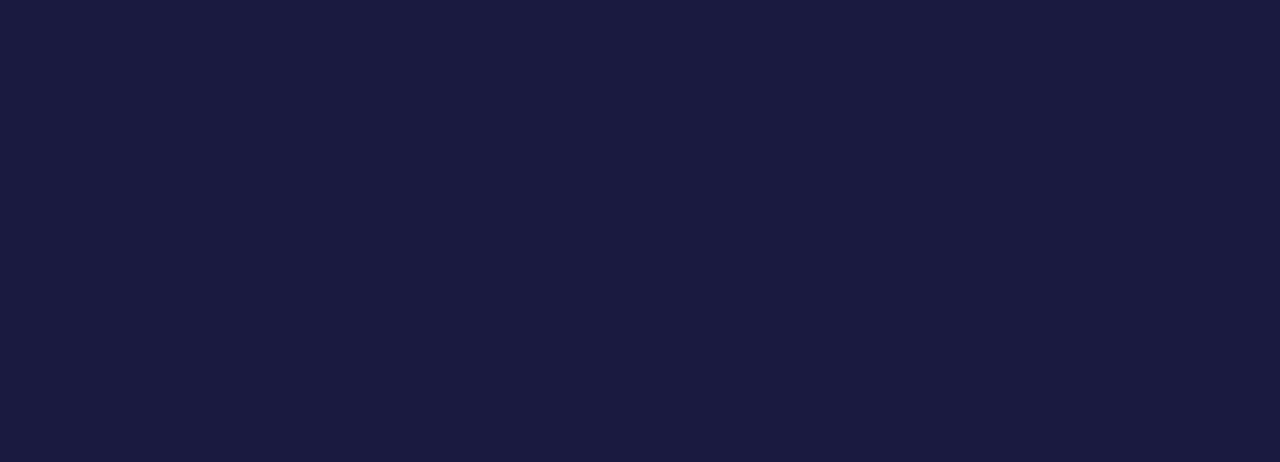
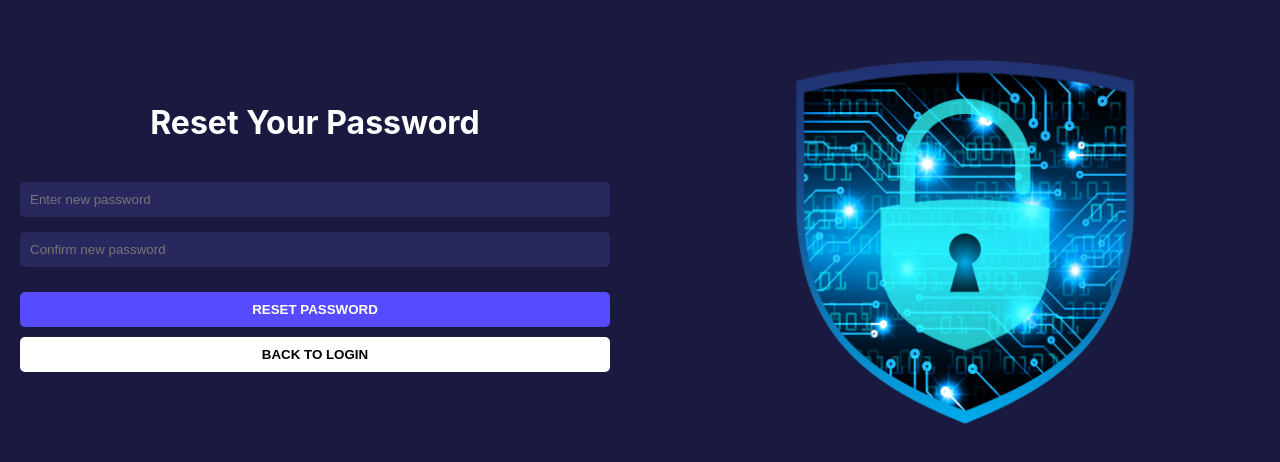
Before and after one commit to Capstone-Team-20/cyberpattern.github.io, a React (Create React App) app: page /cyberpattern.github.io/reset-password in a window 1280 px wide. Before the commit this address had no page. Shown: the part 158-620 px from the top of the page. Built offline with nearby package versions, Linux system fonts and the light colour scheme.

Commit message:
Added pages for forgot password and connecting to supabase to compare existing emails.

```diff
--- a/src/App.js
+++ b/src/App.js
@@ -4,6 +4,8 @@ import LoginPage from './Components/LoginPage';
 import RegistrationPage from './Components/RegistrationPage';
 import Skills from './Components/Skills';
 import { MainMenu } from './Components/MainMenu';  // Named import
+import ForgotPassword from './Components/ForgotPassword';
+import ResetPassword from './Components/ResetPassword';
 
 const basename = process.env.PUBLIC_URL || '/cyberpattern.github.io';
 
@@ -15,6 +17,8 @@ function App() {
         <Route path="/registration" element={<RegistrationPage />} />
         <Route path="/mainmenu" element={<MainMenu />} />
         <Route path="/skills" element={<Skills />} />
+        <Route path="/forgot-password" element={<ForgotPassword />} />
+        <Route path="/reset-password" element={<ResetPassword />} />
       </Routes>
     </Router>
   );
--- /dev/null
+++ b/src/Components/ForgotPassword.js
@@ -0,0 +1,80 @@
+import React, { useState } from "react";
+import "../Styles/LoginPage.css";
+import image from "../Assets/HomePage.png";
+import { useNavigate } from 'react-router-dom';
+import supabase from '../supabaseClient.js';
+
+const ForgotPassword = () => {
+  const navigate = useNavigate();
+  const [email, setEmail] = useState("");
+  const [emailError, setEmailError] = useState("");
+  const [message, setMessage] = useState("");
+
+  const emailRegex = /^[a-zA-Z0-9._%+-]+@[a-zA-Z0-9.-]+\.[a-zA-Z]{2,}$/;
+
+  const handleEmailChange = (e) => {
+    const emailValue = e.target.value;
+    setEmail(emailValue);
+    if (emailValue && !emailRegex.test(emailValue)) {
+      setEmailError("Please enter a valid email address.");
+    } else {
+      setEmailError("");
+    }
+  };
+
+  const handleHomeClick = () => {
+    navigate("/"); // Redirect to Login page
+  };
+
+  const handleResetPassword = async () => {
+    if (!email || emailError) return;
+
+    try {
+      const { error } = await supabase.auth.resetPasswordForEmail(email);
+      if (error) throw error;
+      setMessage("If this email is registered, you will receive password reset instructions.");
+    } catch (error) {
+      setEmailError("Something went wrong. Please try again later.");
+    }
+  };
+
+  return (
+    <div className="login-grid">
+      <div className="form-container">
+        <h2>Enter your email to receive a password reset link</h2>
+        <br></br>
+        <form>
+          <input
+            type="email"
+            id="email"
+            placeholder="user@someemail.com"
+            value={email}
+            onChange={handleEmailChange}
+            required
+          />
+          {emailError && <p className="error-message">{emailError}</p>}
+          {message && <p className="success-message">{message}</p>}
+          <button
+            type="button"
+            className="btn-primary"
+            onClick={handleResetPassword}
+            disabled={!email || emailError}
+          >
+            SEND RESET LINK
+          </button>
+          <button
+            type="button"
+            className="btn-secondary"
+            onClick={handleHomeClick}          >
+            BACK TO LOGIN
+          </button>
+        </form>
+      </div>
+      <div className="image-container">
+        <img src={image} alt="Security illustration" />
+      </div>
+    </div>
+  );
+};
+
+export default ForgotPassword;
--- a/src/Components/LoginPage.js
+++ b/src/Components/LoginPage.js
@@ -1,7 +1,7 @@
 import React, { useState } from "react";
 import "../Styles/LoginPage.css";
 import image from "../Assets/HomePage.png"; // Adjust the path as needed
-import { useNavigate } from 'react-router-dom';
+import { useNavigate } from 'react-router-dom';  // Make sure to import useNavigate
 import supabase from '../supabaseClient.js'; // Import your Supabase client
 
 const LoginPage = () => {
@@ -35,11 +35,8 @@ const LoginPage = () => {
   };
 
   // Updated sign-in logic using Supabase
-
-  const handleSignIn = async () =>
-  {
-    try
-    {
+  const handleSignIn = async () => {
+    try {
       // Fetch the user from the Supabase "Users" table
       const { data: users, error } = await supabase
         .from("Users")
@@ -50,29 +47,21 @@ const LoginPage = () => {
         throw new Error("Failed to fetch user data from Supabase.");
       }
 
-      if (users.length === 0)
-      {
+      if (users.length === 0) {
         // Email not found
         setLoginError("There is no such email registered for an account.");
-      }
-      else
-      {
+      } else {
         const user = users[0]; // email is unique so first response should be correct
-        if (user.password !== password)
-        {
+        if (user.password !== password) {
           // Email found but password incorrect
           setLoginError("This password is incorrect, please try again!");
+        } else {
+          // Successful login
+          setLoginError(""); // Clear any existing error message
+          navigate("/mainmenu"); // Redirect to the main menu
         }
-          else
-          {
-            // Successful login
-            setLoginError(""); // Clear any existing error message
-            navigate("/mainmenu"); // Redirect to the main menu
-          }
       }
-    }
-    catch (error)
-    {
+    } catch (error) {
       console.error("Error:", error);
       setLoginError("An error occurred while processing your request.");
     }
@@ -124,7 +113,7 @@ const LoginPage = () => {
             <button
               type="button"
               className="forgot-password-btn"
-              onClick={() => alert("Redirecting to Forgot Password page...")}
+              onClick={() => navigate("/forgot-password")} // This redirects to Forgot Password page
             >
               Forgot Password?
             </button>
--- /dev/null
+++ b/src/Components/ResetPassword.js
@@ -0,0 +1,127 @@
+import React, { useState } from "react";
+import "../Styles/LoginPage.css";
+import image from "../Assets/HomePage.png";
+import { useNavigate } from "react-router-dom";
+import supabase from "../supabaseClient.js";
+
+const ResetPassword = () => {
+  const navigate = useNavigate();
+  const [password, setPassword] = useState("");
+  const [verifyPassword, setVerifyPassword] = useState("");
+  const [passwordError, setPasswordError] = useState("");
+  const [passwordMatchError, setPasswordMatchError] = useState("");
+  const [showPopup, setShowPopup] = useState(false);
+
+  const handlePasswordChange = (e) => {
+    setPassword(e.target.value);
+    if (e.target.value.length < 8) {
+      setPasswordError("Password must be at least 8 characters long.");
+    } else {
+      setPasswordError("");
+    }
+    if (e.target.value !== verifyPassword) {
+      setPasswordMatchError("Passwords do not match.");
+    } else {
+      setPasswordMatchError("");
+    }
+  };
+
+  const handleVerifyPasswordChange = (e) => {
+    setVerifyPassword(e.target.value);
+    if (password !== e.target.value) {
+      setPasswordMatchError("Passwords do not match.");
+    } else {
+      setPasswordMatchError("");
+    }
+  };
+
+  const handleResetPassword = async () => {
+    if (!password || password.length < 8) {
+      setPasswordError("Password must be at least 8 characters long.");
+      return;
+    }
+    if (password !== verifyPassword) {
+      setPasswordMatchError("Passwords do not match.");
+      return;
+    }
+
+    // try {
+    //   const { error } = await supabase.auth.updateUser({ password });
+    //   if (error) throw error;
+
+    //   setShowPopup(true);
+    // } catch (error) {
+    //   setPasswordError("Something went wrong. Please try again later.");
+    // }
+    setShowPopup(true);
+  };
+
+  const handlePopupClose = () => {
+    setShowPopup(false);
+    navigate("/");
+  };
+
+  const handleHomeClick = () => {
+    navigate("/");
+  };
+
+  return (
+    <div className="login-grid">
+      <div className="form-container">
+        <h2>Reset Your Password</h2>
+        <br />
+        <form>
+          <input
+            type="password"
+            placeholder="Enter new password"
+            value={password}
+            onChange={handlePasswordChange}
+            required
+          />
+          {passwordError && <p className="error-message">{passwordError}</p>}
+
+          <input
+            type="password"
+            placeholder="Confirm new password"
+            value={verifyPassword}
+            onChange={handleVerifyPasswordChange}
+            required
+          />
+          {passwordMatchError && (
+            <p className="error-message">{passwordMatchError}</p>
+          )}
+
+          <button
+            type="button"
+            className="btn-primary"
+            onClick={handleResetPassword}
+            disabled={!password || !verifyPassword || passwordError || passwordMatchError}
+          >
+            RESET PASSWORD
+          </button>
+          <button
+            type="button"
+            className="btn-secondary"
+            onClick={handleHomeClick}
+          >
+            BACK TO LOGIN
+          </button>
+        </form>
+      </div>
+      <div className="image-container">
+        <img src={image} alt="Security illustration" />
+      </div>
+
+      {showPopup && (
+        <div className="popup">
+          <div className="popup-content">
+            <p>Your password has successfully been updated.</p>
+            <button onClick={handlePopupClose}>OK</button>
+          </div>
+        </div>
+      )}
+    </div>
+  );
+};
+
+export default ResetPassword;
--- a/src/Styles/LoginPage.css
+++ b/src/Styles/LoginPage.css
@@ -58,6 +58,13 @@ h1 {
   font-size: 2rem;
   font-weight: bold;
   text-decoration: underline;
+}
+
+h2 {
+  margin-bottom: 20px;
+  font-size: 2rem;
+  text-align: center;
+  font-weight: bold;
 }
 
 label {
@@ -172,3 +179,36 @@ input[type="text"] {
   height: auto;
   border-radius: 10px;
 }
+
+.popup {
+  position: fixed;
+  top: 50%;
+  left: 50%;
+  transform: translate(-50%, -50%);
+  background: black;
+  padding: 20px;
+  box-shadow: 0 4px 10px rgba(0, 0, 0, 0.2);
+  border-radius: 10px;
+  text-align: center;
+}
+
+.popup-content {
+  display: flex;
+  flex-direction: column;
+  align-items: center;
+}
+
+.popup button {
+  margin-top: 10px;
+  padding: 10px 15px;
+  border: none;
+  background: #007bff;
+  color: white;
+  font-size: 16px;
+  cursor: pointer;
+  border-radius: 5px;
+}
+
+.popup button:hover {
+  background: #0056b3;
+}
```
